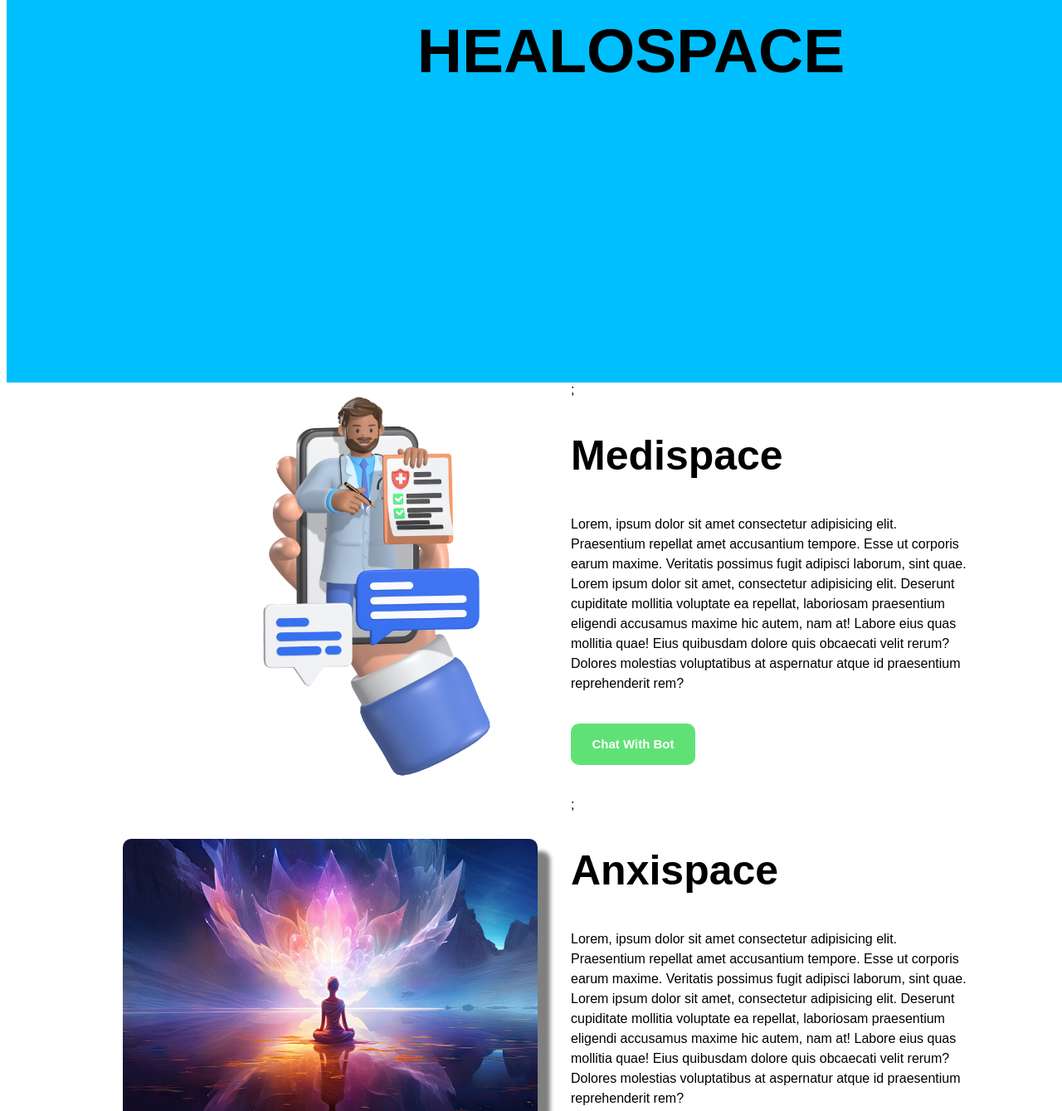
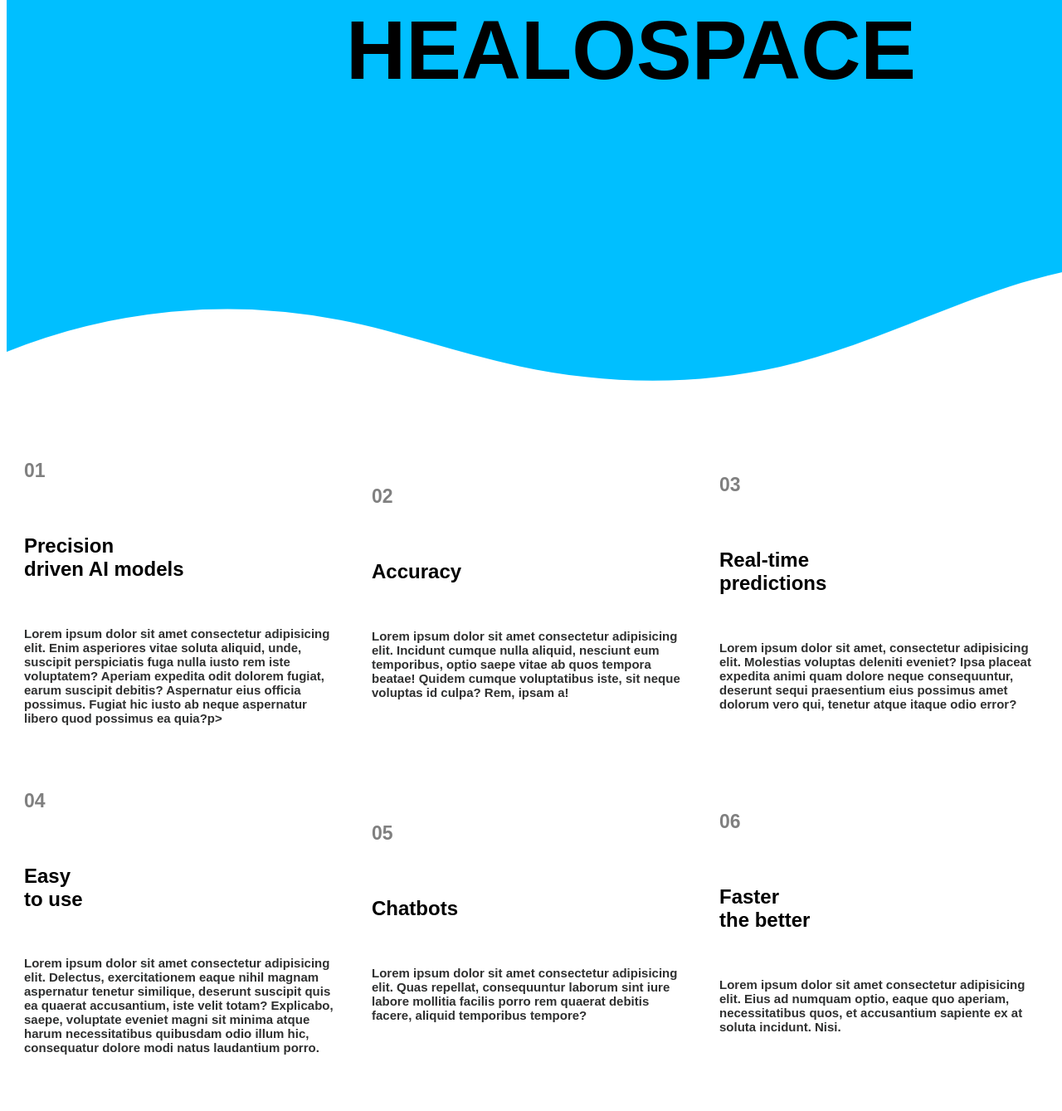
Before and after one commit to AashishBishokarma/HEALOSPACE, a plain HTML site: page alpha.html in a window 1280 px wide. Shown: the part 447-1786 px from the top of the page at 83% size. Drawn offline with Linux system fonts and the light colour scheme.

Commit message:
done some style changes

```diff
--- a/alpha.css
+++ b/alpha.css
@@ -1,5 +1,6 @@
 body{
   font-family: Arial;
+  behavior: smooth;
 }
 
 .top{
@@ -35,7 +36,7 @@ body{
   display: flex;
   justify-content: space-around;
   align-items: center;
-  margin-right: 70px;
+  margin-right: 50px;
 }
 .contact-us{
   height: 50px;
@@ -63,7 +64,86 @@ body{
   justify-content: center;
   align-items: center;
   font-size: 50px;
+  position: relative;
 }
+
+/* shape divider starts */
+.custom-shape-divider-bottom-1722025179 {
+  position: absolute;
+  bottom: 0;
+  left: 0;
+  width: 100%;
+  overflow: hidden;
+  line-height: 0;
+  transform: rotate(180deg);
+}
+
+.custom-shape-divider-bottom-1722025179 svg {
+  position: relative;
+  display: block;
+  width: calc(100% + 1.3px);
+  height: 160px;
+  transform: rotateY(180deg);
+}
+
+.custom-shape-divider-bottom-1722025179 .shape-fill {
+  fill: #FFFFFF;
+}
+/*shape divider ends*/
+
+
+/*Features container styling starts*/
+
+#features{
+	width: 100%;
+	display: flex;
+	flex-wrap: wrap;
+	margin: 50px 0px;
+	column-gap: 15px;
+	height: fit-content;
+	align-items: center;
+	max-height: fit-content;
+	justify-content: center;
+}
+
+.f-section{
+	width: 30vw;
+	padding: 10px;
+	min-width: 380px;
+	min-height: 282px;
+	height: fit-content;
+}
+
+.f-number{
+	width: 100%;
+	height: 12%;
+	color: grey;
+	font-size: 23px;
+	padding: 10px 0px;
+	font-weight: 800;
+}
+
+.f-heading{
+	width: 100%;
+	min-height: 25%;
+	font-size: 16px;
+	padding: 10px 0px;
+	max-height: fit-content;
+}
+
+.f-content{
+	width: 100%;
+	min-height: 63%;
+	color: #2f3030;
+	font-size: 15px;
+	font-weight: 600;
+	padding: 10px 0px;
+	max-height: fit-content;
+}
+
+
+/*Features container styling ends*/
+
 
 .footer{
   height: 300px;
@@ -87,6 +167,30 @@ body{
   background-color: rgb(140, 118, 116);
   color: black;
   border-radius: 5px;
+}
+
+/* service section start */
+
+.Our{
+  font-size: 100px;
+  color: rgb(227, 219, 107);
+  letter-spacing: 1px;
+  margin-left: 20px;
+}
+
+.Our:hover{
+  color: rgb(96, 225, 118);
+}
+
+.Services{
+  font-size: 100px;
+  color: rgb(96, 225, 118);
+  letter-spacing: 1px;
+  margin-left: 20px;
+}
+
+.Services:hover{
+  color: rgb(227, 219, 107);
 }
 
 .info-section{
@@ -153,3 +257,5 @@ body{
   height: 50px;
   width: 200px;
 }
+
+/* service section ends */
--- a/alpha.html
+++ b/alpha.html
@@ -13,23 +13,90 @@
       <div class="middle-section">
         <a href="https://www.linkedin.com/feed/" class="solution">About</a>
         <a href="https://www.linkedin.com/feed/" class="solution">Careers</a>
-        <a href="https://www.linkedin.com/feed/" class="solution">Solution</a>
+        <a href="https://www.linkedin.com/feed/" class="solution">Service</a>
       </div>
       <div class="button">
-        <a  href="https://www.linkedin.com/feed/">
+        <a  href="https://www.linkedin.com/feed/" target="_blank">
           <button class="contact-us">Contact us</button>
+        </a>
+        <a  href="/MENTAL-HEALTH/signin.html">
+          <button class="contact-us" style="margin-left: 10px;" target="_blank" rel="noopener noreferrer">Sign in</button>
         </a>
       </div>
     </div>
 
     <!-- main image section -->
-    <section>
-      <div class="photo">
-        <h1>HEALOSPACE</h1>
+    <div class="photo">
+      <h1>HEALOSPACE</h1>
+      <div class="custom-shape-divider-bottom-1722025179">
+        <svg data-name="Layer 1" xmlns="http://www.w3.org/2000/svg" viewBox="0 0 1200 120" preserveAspectRatio="none">
+            <path d="M321.39,56.44c58-10.79,114.16-30.13,172-41.86,82.39-16.72,168.19-17.73,250.45-.39C823.78,31,906.67,72,985.66,92.83c70.05,18.48,146.53,26.09,214.34,3V0H0V27.35A600.21,600.21,0,0,0,321.39,56.44Z" class="shape-fill"></path>
+        </svg>
+    </div>
+    </div>
+
+    <section id="features">
+      <div class="f-section">
+        <div class="f-number"><p>01</p></div>
+        <div class="f-heading">
+          <h1>Precision <br> driven AI models</h1>
+        </div>
+        <div class="f-content">
+          <p>Lorem ipsum dolor sit amet consectetur adipisicing elit. Enim asperiores vitae soluta aliquid, unde, suscipit perspiciatis fuga nulla iusto rem iste voluptatem? Aperiam expedita odit dolorem fugiat, earum suscipit debitis? Aspernatur eius officia possimus. Fugiat hic iusto ab neque aspernatur libero quod possimus ea quia?p>
+        </div>
+      </div>
+      <div class="f-section">
+        <div class="f-number"><p>02</p></div>
+        <div class="f-heading">
+          <h1>Accuracy</h1>
+        </div>
+        <div class="f-content">
+          <p>Lorem ipsum dolor sit amet consectetur adipisicing elit. Incidunt cumque nulla aliquid, nesciunt eum temporibus, optio saepe vitae ab quos tempora beatae! Quidem cumque voluptatibus iste, sit neque voluptas id culpa? Rem, ipsam a!</p>
+        </div>
+      </div>
+      <div class="f-section">
+        <div class="f-number"><p>03</p></div>
+        <div class="f-heading">
+          <h1>Real-time <br> predictions</h1>
+        </div>
+        <div class="f-content">
+          <p>Lorem ipsum dolor sit amet, consectetur adipisicing elit. Molestias voluptas deleniti eveniet? Ipsa placeat expedita animi quam dolore neque consequuntur, deserunt sequi praesentium eius possimus amet dolorum vero qui, tenetur atque itaque odio error?</p>
+        </div>
+      </div>
+      <div class="f-section">
+        <div class="f-number"><p>04</p></div>
+        <div class="f-heading">
+          <h1>Easy <br> to use</h1>
+        </div>
+        <div class="f-content">
+          <p>Lorem ipsum dolor sit amet consectetur adipisicing elit. Delectus, exercitationem eaque nihil magnam aspernatur tenetur similique, deserunt suscipit quis ea quaerat accusantium, iste velit totam? Explicabo, saepe, voluptate eveniet magni sit minima atque harum necessitatibus quibusdam odio illum hic, consequatur dolore modi natus laudantium porro.</p>
+        </div>
+      </div>
+      <div class="f-section">
+        <div class="f-number"><p>05</p></div>
+        <div class="f-heading">
+          <h1>Chatbots </h1>
+        </div>
+        <div class="f-content">
+          <p>Lorem ipsum dolor sit amet consectetur adipisicing elit. Quas repellat, consequuntur laborum sint iure labore mollitia facilis porro rem quaerat debitis facere, aliquid temporibus tempore?</p>
+        </div>
+      </div>
+      <div class="f-section">
+        <div class="f-number"><p>06</p></div>
+        <div class="f-heading">
+          <h1>Faster <br> the better</h1>
+        </div>
+        <div class="f-content">
+          <p>Lorem ipsum dolor sit amet consectetur adipisicing elit. Eius ad numquam optio, eaque quo aperiam, necessitatibus quos, et accusantium sapiente ex at soluta incidunt. Nisi.</p>
+        </div>
       </div>
     </section>
 
     <!-- service section  starts -->
+
+    <div style="display: flex; justify-content: center; align-items: center;">
+      <h1 class="Our"> Our</h1> <h1 class="Services">Services</h1>
+    </div>
 
     <section>
       <div class="info-section">
@@ -38,7 +105,7 @@
         </div>
         <div class="image-detail" style="margin-left: 30px">
 ;
-          <h2 style="font-family:500px; font-size: 50px; ">Medispace</h2>
+          <h2 style="font-family:500px; font-size: 50px;  color: #bebee8;">Medispace</h2>
 
           <p style="line-height: 1.5rem; margin-right: 100px;">Lorem, ipsum dolor sit amet consectetur adipisicing elit. Praesentium repellat amet accusantium tempore. Esse ut corporis earum maxime. Veritatis possimus fugit adipisci laborum, sint quae. Lorem ipsum dolor sit amet, consectetur adipisicing elit. Deserunt cupiditate mollitia voluptate ea repellat, laboriosam praesentium eligendi accusamus maxime hic autem, nam at! Labore eius quas mollitia quae! Eius quibusdam dolore quis obcaecati velit rerum? Dolores molestias voluptatibus at aspernatur atque id praesentium reprehenderit rem?</p>
 
@@ -52,7 +119,7 @@
         </div>
         <div class="image-detail" style="margin-left: 30px">
 ;
-          <h2 style="font-family:500px; font-size: 50px; ">Anxispace</h2>
+          <h2 style="font-family:500px; font-size: 50px; color: #bebee8">Anxispace</h2>
 
           <p style="line-height: 1.5rem; margin-right: 100px;">Lorem, ipsum dolor sit amet consectetur adipisicing elit. Praesentium repellat amet accusantium tempore. Esse ut corporis earum maxime. Veritatis possimus fugit adipisci laborum, sint quae. Lorem ipsum dolor sit amet, consectetur adipisicing elit. Deserunt cupiditate mollitia voluptate ea repellat, laboriosam praesentium eligendi accusamus maxime hic autem, nam at! Labore eius quas mollitia quae! Eius quibusdam dolore quis obcaecati velit rerum? Dolores molestias voluptatibus at aspernatur atque id praesentium reprehenderit rem?</p>
 
```
